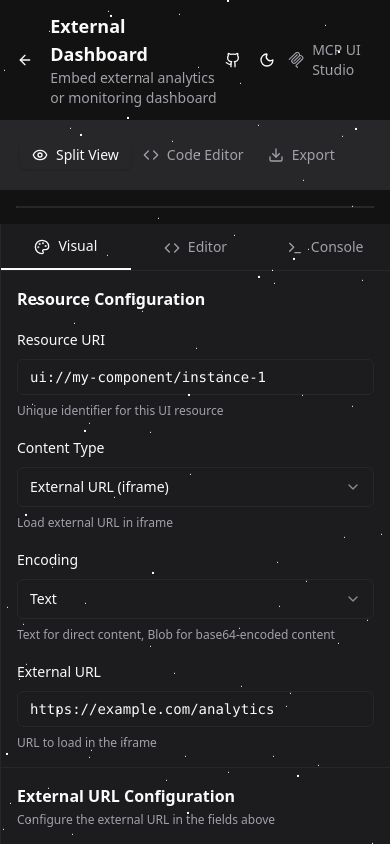
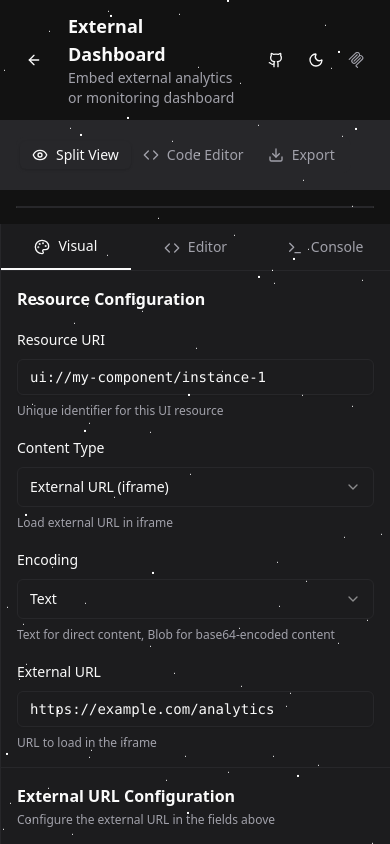
Before and after one commit to d-barletta/mcp-ui-studio, a Next.js app: page /external-dashboard in a window 390 px wide. Built offline with nearby package versions, Linux system fonts and the light colour scheme.

Commit message:
Add Link component for navigation and adjust header layout in StudioClient

```diff
--- a/app/[templateId]/studio-client.tsx
+++ b/app/[templateId]/studio-client.tsx
@@ -2,6 +2,7 @@
 
 import { useState, useEffect, useRef } from 'react';
 import { useParams, useRouter } from 'next/navigation';
+import Link from 'next/link';
 
 // Add custom element type for ui-resource-renderer
 declare global {
@@ -252,9 +253,9 @@ export default function StudioClient() {
   return (
     <main className="h-screen flex flex-col bg-background">
       {/* Header */}
-      <header className="border-b px-4 py-3 flex items-center justify-between">
+      <header className="border-b px-4 py-3 flex items-center justify-between gap-4">
         <div className="flex items-center gap-4">
-          <Button variant="ghost" size="icon" onClick={handleBackToGallery}>
+          <Button variant="ghost" size="icon" onClick={handleBackToGallery} className="shrink-0 aspect-square">
             <ArrowLeft className="h-4 w-4" />
           </Button>
           <div>
@@ -262,7 +263,7 @@ export default function StudioClient() {
             <p className="text-sm text-muted-foreground">{selectedTemplate.description}</p>
           </div>
         </div>
-        <div className="flex items-center gap-2">
+        <div className="flex items-center gap-1">
           <Button
             variant="ghost"
             size="icon"
@@ -278,10 +279,10 @@ export default function StudioClient() {
             </a>
           </Button>
           <ThemeSwitcher />
-          <div className="flex items-center gap-2 text-muted-foreground">
-            <Logo className="h-4 w-4" />
-            <span className="text-sm">MCP UI Studio</span>
-          </div>
+          <Link href="/" className="h-9 w-9 md:w-auto md:h-auto justify-center flex items-center gap-2 text-muted-foreground hover:text-foreground transition-colors">
+            <Logo className="h-4 w-4 shrink-0 aspect-square" />
+            <span className="text-sm hidden md:inline">MCP UI Studio</span>
+          </Link>
         </div>
       </header>
 
```
